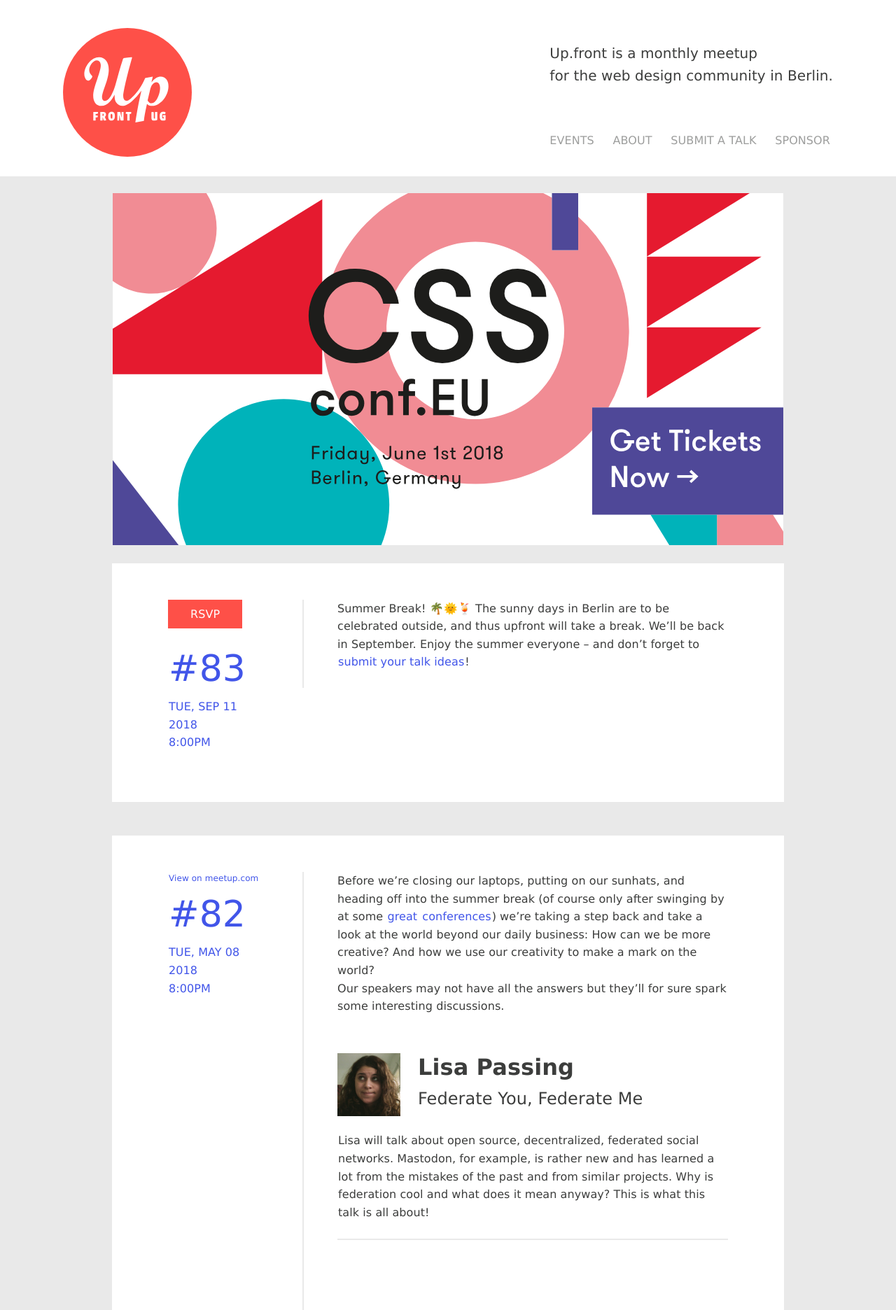
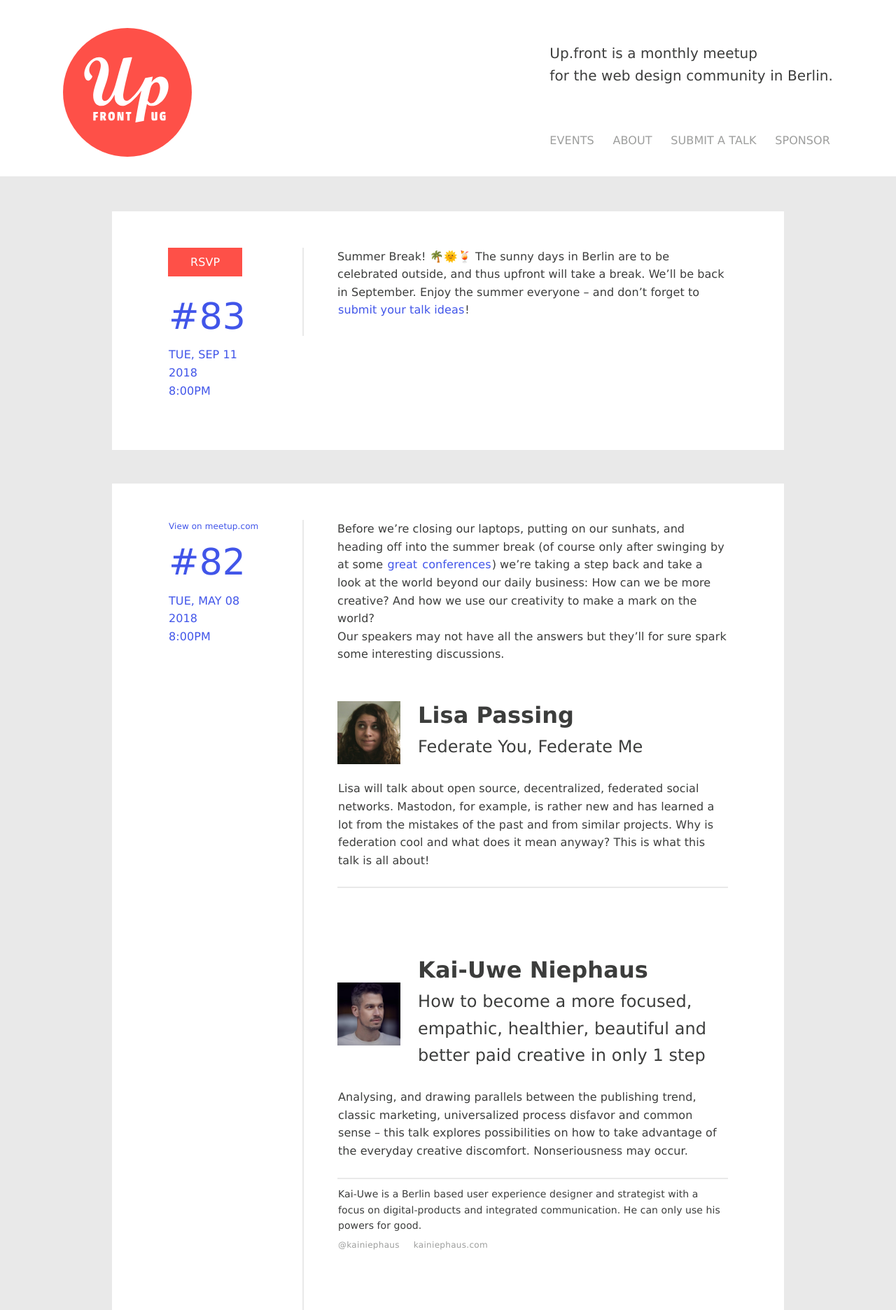
Before and after one commit to upfrontug/upfrontug.github.io, a Jekyll site: the page built from index.html, in a window 1280 px wide. Shown: the top 1872 px of the page at 70% size. Built offline with Jekyll 4.4.1, drawn with Linux system fonts in a browser that asks for light colours; a script that is not in the unit is left out.

Commit message:
move banner into partial, remove it from home page

```diff
--- /dev/null
+++ b/_includes/banner.html
@@ -0,0 +1,5 @@
+<aside class="cssconfeu">
+  <a href="https://2018.cssconf.eu" title="CSSconf EU 2018" target="blank">
+    {% include cssconf-eu-banner-svg.html %}
+  </a>
+</aside>
--- a/index.html
+++ b/index.html
@@ -1,12 +1,6 @@
 ---
   layout: default
 ---
-
-<aside class="cssconfeu">
-  <a href="https://2018.cssconf.eu" title="CSSconf EU 2018" target="blank">
-    {% include cssconf-eu-banner-svg.html %}
-  </a>
-</aside>
 
 <a id="events"></a>
 
```
